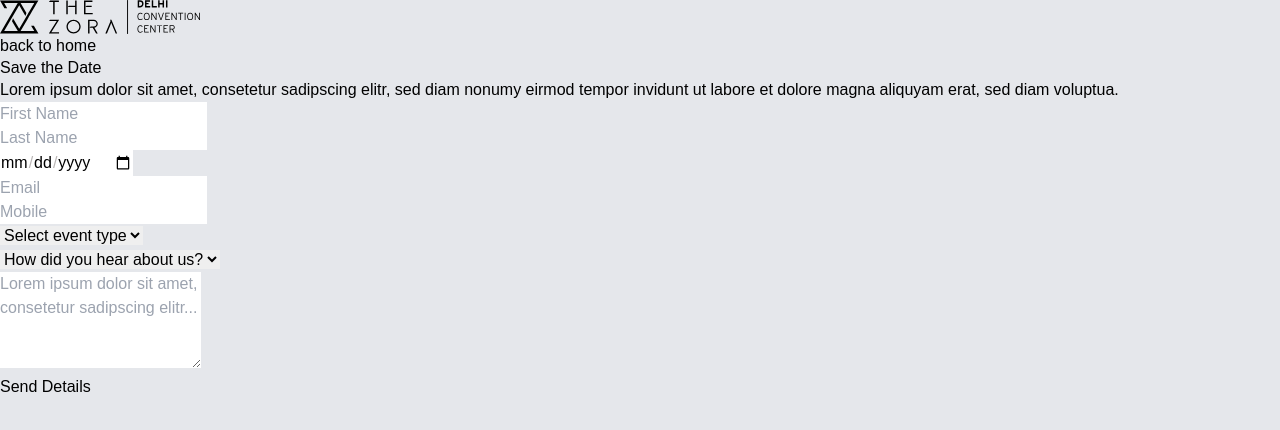
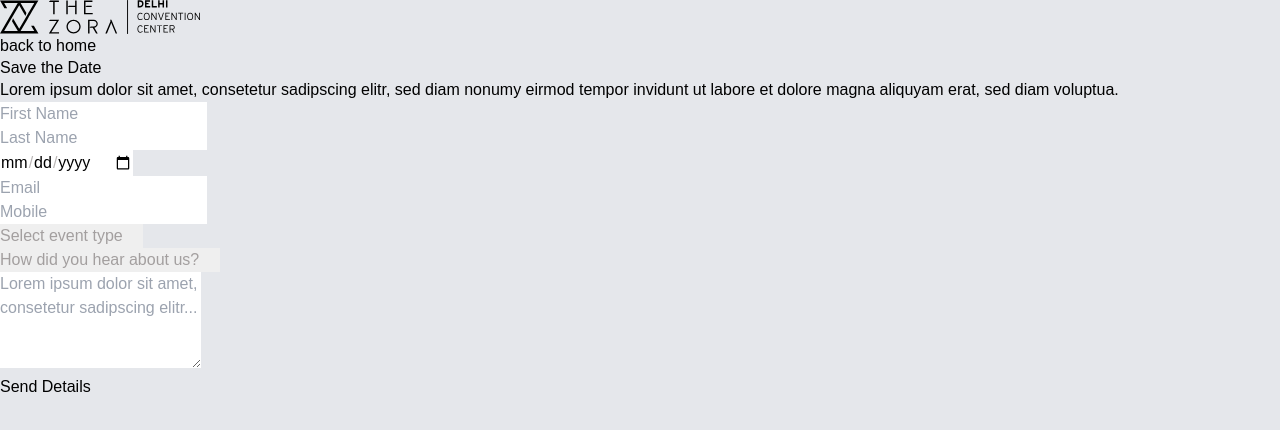
Before and after one commit to ashish-pandey8795/zora_ecommerce, a Next.js app: page /contact in a window 1280 px wide. Shown: the top 430 px of the page. Built offline with nearby package versions, Linux system fonts and the light colour scheme.

Commit message:
first commit

```diff
--- a/src/pages/contact/index.js
+++ b/src/pages/contact/index.js
@@ -189,10 +189,10 @@ export default function Contact() {
                   name="eventType"
                   value={formData.eventType}
                   onChange={handleChange}
-                  className="w-full border rounded px-3 py-3 bg-gray-100 outline-none"
+                  className=" select_event w-full border rounded px-3 py-3 bg-gray-100 outline-none"
                   required
                 >
-                  <option value="" disabled>
+                  <option className="default_text" value="" disabled>
                     Select event type
                   </option>
                   <option value="wedding">Wedding</option>
@@ -208,10 +208,10 @@ export default function Contact() {
                   name="howDidYouKnow"
                   value={formData.howDidYouKnow}
                   onChange={handleChange}
-                  className="w-full border rounded px-3 py-3 bg-gray-100 outline-none"
+                  className="select_event w-full border rounded px-3 py-3 bg-gray-100 outline-none"
                   required
                 >
-                  <option value="" disabled>
+                  <option className="default_text" value="" disabled>
                     How did you hear about us?
                   </option>
                   <option value="socialMedia">Social Media</option>
--- a/src/styles/globals.css
+++ b/src/styles/globals.css
@@ -39,3 +39,28 @@ h1{
   font-style: normal;
   line-height: 1.2;
 }
+
+.select_event {
+  appearance: none;
+  cursor: pointer;
+  position: relative;
+  padding-right: 20px;
+  color: rgb(163, 159, 159);
+}
+
+.select_event::after {
+  content: "▼";
+  font-size: 12px;
+  color: #333;
+  position: absolute;
+  right: 10px;
+  top: 0;
+  transform: translateY(0%);
+  pointer-events: none;
+  background-color: red;
+  z-index: 999;
+}
+
+.default_text:disabled{
+  color: gray !important;
+}
```
